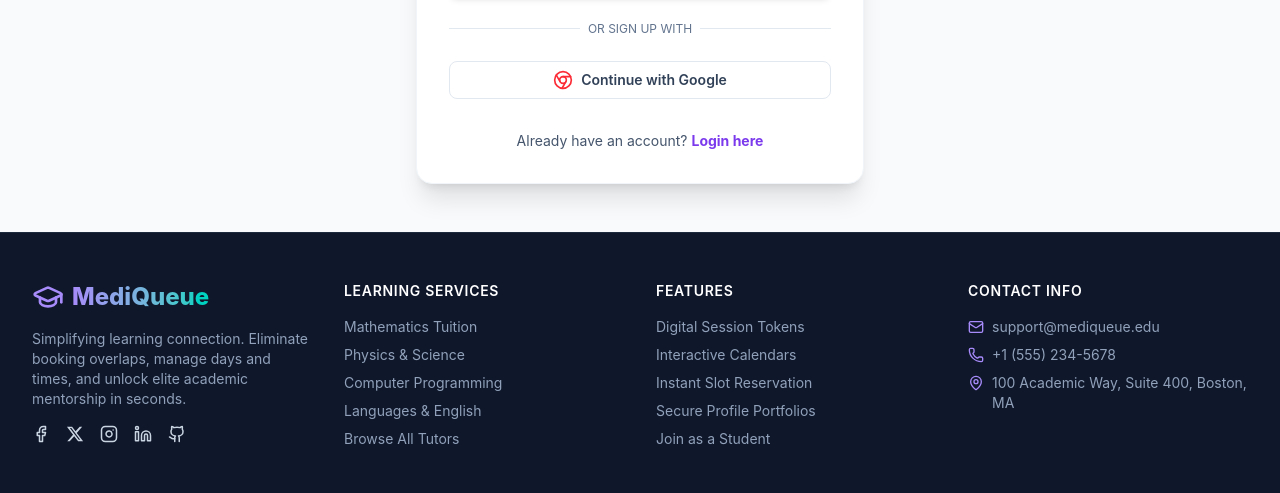
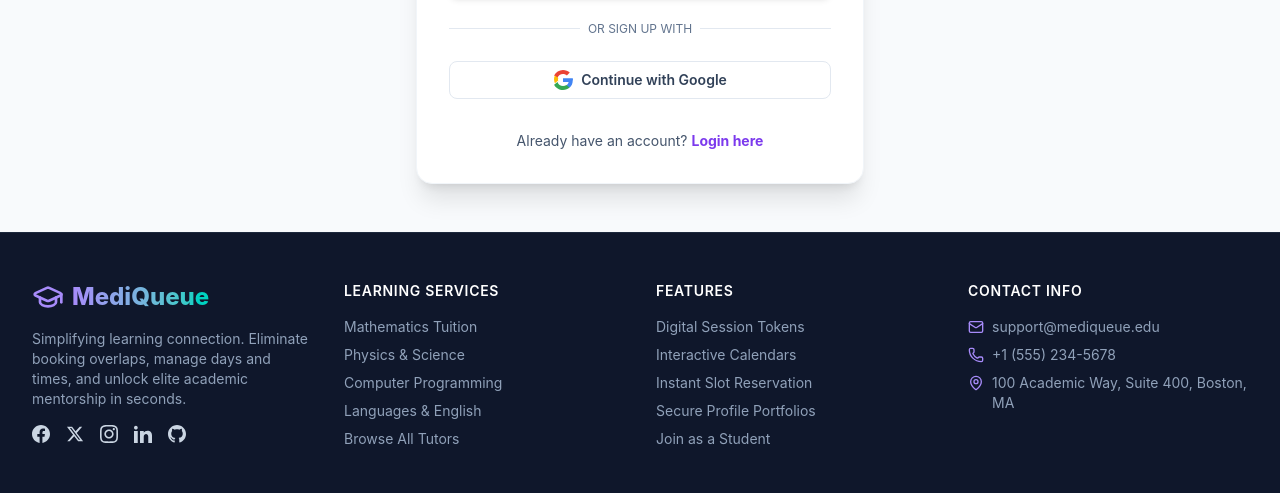
Before and after one commit to SHUVASHIS01/-MediQueue-Tutor-Booking-System_client, a React (Vite) app: page /register in a window 1280 px wide. Shown: the part 603-1096 px from the top of the page. Built offline with nearby package versions, Linux system fonts and the light colour scheme; no server answers.

Commit message:
feat: Finalized UI and fixed bugs

```diff
--- a/src/components/Footer.jsx
+++ b/src/components/Footer.jsx
@@ -4,11 +4,7 @@
   GraduationCap,
   Mail,
   Phone,
-  MapPin,
-  Facebook,
-  Instagram,
-  Linkedin,
-  Github
+  MapPin
 } from 'lucide-react';
 
 const Footer = () => {
@@ -30,7 +26,9 @@
             </p>
             <div className="flex space-x-4">
               <a href="#" className="hover:text-primary-400 transition-colors" aria-label="Facebook">
-                <Facebook size={18} />
+                <svg className="h-[18px] w-[18px] fill-current" viewBox="0 0 24 24">
+                  <path d="M24 12.073c0-6.627-5.373-12-12-12s-12 5.373-12 12c0 5.99 4.388 10.954 10.125 11.854v-8.385H7.078v-3.469h3.047V9.43c0-3.007 1.792-4.669 4.533-4.669 1.312 0 2.686.235 2.686.235v2.953H15.83c-1.491 0-1.956.925-1.956 1.874v2.25h3.328l-.532 3.469h-2.796v8.385C19.612 23.027 24 18.062 24 12.073z" />
+                </svg>
               </a>
               {/* Custom SVG for X logo */}
               <a href="#" className="hover:text-primary-400 transition-colors flex items-center" aria-label="X (formerly Twitter)">
@@ -39,13 +37,19 @@
                 </svg>
               </a>
               <a href="#" className="hover:text-primary-400 transition-colors" aria-label="Instagram">
-                <Instagram size={18} />
+                <svg className="h-[18px] w-[18px] fill-current" viewBox="0 0 24 24">
+                  <path d="M12 2.163c3.204 0 3.584.012 4.85.07 3.252.148 4.771 1.691 4.919 4.919.058 1.265.069 1.645.069 4.849 0 3.205-.012 3.584-.069 4.849-.149 3.225-1.664 4.771-4.919 4.919-1.266.058-1.644.07-4.85.07-3.204 0-3.584-.012-4.849-.07-3.26-.149-4.771-1.699-4.919-4.92-.058-1.265-.07-1.644-.07-4.849 0-3.204.013-3.583.07-4.849.149-3.227 1.664-4.771 4.919-4.919 1.266-.057 1.645-.069 4.849-.069zm0-2.163c-3.259 0-3.667.014-4.947.072-4.358.2-6.78 2.618-6.98 6.98-.059 1.281-.073 1.689-.073 4.948 0 3.259.014 3.668.072 4.948.2 4.358 2.618 6.78 6.98 6.98 1.281.058 1.689.072 4.948.072 3.259 0 3.668-.014 4.948-.072 4.354-.2 6.782-2.618 6.979-6.98.059-1.28.073-1.689.073-4.948 0-3.259-.014-3.667-.072-4.947-.196-4.354-2.617-6.78-6.979-6.98-1.281-.059-1.69-.073-4.949-.073zm0 5.838c-3.403 0-6.162 2.759-6.162 6.162s2.759 6.163 6.162 6.163 6.162-2.759 6.162-6.163c0-3.403-2.759-6.162-6.162-6.162zm0 10.162c-2.209 0-4-1.79-4-4 0-2.209 1.791-4 4-4s4 1.791 4 4c0 2.21-1.791 4-4 4zm6.406-11.845c-.796 0-1.441.645-1.441 1.44s.645 1.44 1.441 1.44c.795 0 1.439-.645 1.439-1.44s-.644-1.44-1.439-1.44z"/>
+                </svg>
               </a>
               <a href="#" className="hover:text-primary-400 transition-colors" aria-label="LinkedIn">
-                <Linkedin size={18} />
+                <svg className="h-[18px] w-[18px] fill-current" viewBox="0 0 24 24">
+                  <path d="M4.98 3.5c0 1.381-1.11 2.5-2.48 2.5s-2.48-1.119-2.48-2.5c0-1.38 1.11-2.5 2.48-2.5s2.48 1.12 2.48 2.5zm.02 4.5h-5v16h5v-16zm7.982 0h-4.968v16h4.969v-8.399c0-4.67 6.029-5.052 6.029 0v8.399h4.988v-10.131c0-7.88-8.922-7.593-11.018-3.714v-2.155z"/>
+                </svg>
               </a>
               <a href="#" className="hover:text-primary-400 transition-colors" aria-label="Github">
-                <Github size={18} />
+                <svg className="h-[18px] w-[18px] fill-current" viewBox="0 0 24 24">
+                  <path d="M12 0c-6.626 0-12 5.373-12 12 0 5.302 3.438 9.8 8.207 11.387.599.111.793-.261.793-.577v-2.234c-3.338.726-4.033-1.416-4.033-1.416-.546-1.387-1.333-1.756-1.333-1.756-1.089-.745.083-.729.083-.729 1.205.084 1.839 1.237 1.839 1.237 1.07 1.834 2.807 1.304 3.492.997.107-.775.418-1.305.762-1.604-2.665-.305-5.467-1.334-5.467-5.931 0-1.311.469-2.381 1.236-3.221-.124-.303-.535-1.524.117-3.176 0 0 1.008-.322 3.301 1.23.957-.266 1.983-.399 3.003-.404 1.02.005 2.047.138 3.006.404 2.291-1.552 3.297-1.23 3.297-1.23.653 1.653.242 2.874.118 3.176.77.84 1.235 1.911 1.235 3.221 0 4.609-2.807 5.624-5.479 5.921.43.372.823 1.102.823 2.222v3.293c0 .319.192.694.801.576 4.765-1.589 8.199-6.086 8.199-11.386 0-6.627-5.373-12-12-12z"/>
+                </svg>
               </a>
             </div>
           </div>
--- a/src/pages/Home.jsx
+++ b/src/pages/Home.jsx
@@ -219,7 +219,7 @@
                   <img
                     src={tutor.image}
                     alt={tutor.name}
-                    className="w-full h-full object-cover transition-transform duration-500 hover:scale-105"
+                    className="w-full h-full object-cover object-top transition-transform duration-500 hover:scale-105"
                     onError={(e) => {
                       e.target.src = 'https://images.unsplash.com/photo-1577896851231-70ef18881754?auto=format&fit=crop&q=80&w=400';
                     }}
--- a/src/pages/Login.jsx
+++ b/src/pages/Login.jsx
@@ -2,7 +2,7 @@
 import { Link, useNavigate, useLocation } from 'react-router-dom';
 import { useAuth } from '../context/AuthContext';
 import { useTheme } from '../context/ThemeContext';
-import { Mail, Lock, AlertCircle, Chrome } from 'lucide-react';
+import { Mail, Lock, AlertCircle } from 'lucide-react';
 import Swal from 'sweetalert2';
 
 const Login = () => {
@@ -198,7 +198,12 @@
           disabled={loading}
           className="w-full flex items-center justify-center space-x-2 py-2 px-4 border border-slate-200 dark:border-slate-700 hover:bg-slate-50 dark:hover:bg-slate-800 rounded-lg text-sm font-semibold text-slate-700 dark:text-slate-200 transition-colors focus:outline-none"
         >
-          <Chrome className="h-5 w-5 text-red-500" />
+          <svg className="h-5 w-5" viewBox="0 0 24 24">
+            <path fill="#EA4335" d="M12 4.787c1.782 0 3.385.603 4.646 1.8l3.491-3.491C18.04 1.18 15.228 0 12 0 7.375 0 3.371 2.617 1.341 6.451l4.053 3.146C6.353 6.711 8.949 4.787 12 4.787z"/>
+            <path fill="#4285F4" d="M23.985 12.278c0-.84-.075-1.646-.215-2.433H12v4.606h6.719c-.29 1.488-1.11 2.748-2.352 3.58v2.981h3.811c2.23-2.053 3.513-5.077 3.513-8.734z"/>
+            <path fill="#FBBC05" d="M6.353 14.403c-.244-.734-.383-1.523-.383-2.341s.139-1.607.383-2.341L2.301 6.575C1.611 7.95 1.22 9.531 1.22 11.202s.391 3.252 1.081 4.627l4.052-3.146z"/>
+            <path fill="#34A853" d="M12 24c3.228 0 5.94-1.07 7.922-2.894l-3.812-2.981c-1.074.721-2.449 1.147-4.11 1.147-3.051 0-5.647-1.924-6.606-4.81l-4.053 3.147C3.371 21.383 7.375 24 12 24z"/>
+          </svg>
           <span>Continue with Google</span>
         </button>
 
--- a/src/pages/MyTutors.jsx
+++ b/src/pages/MyTutors.jsx
@@ -277,7 +277,7 @@
                     <td className="px-6 py-4 whitespace-nowrap">
                       <div className="flex items-center space-x-3">
                         <img
-                          className="h-10 w-10 rounded-lg object-cover bg-slate-100"
+                          className="h-10 w-10 rounded-lg object-cover object-top bg-slate-100"
                           src={tutor.image}
                           alt={tutor.name}
                           onError={(e) => {
--- a/src/pages/Register.jsx
+++ b/src/pages/Register.jsx
@@ -2,7 +2,7 @@
 import { Link, useNavigate, useLocation } from 'react-router-dom';
 import { useAuth } from '../context/AuthContext';
 import { useTheme } from '../context/ThemeContext';
-import { Mail, Lock, User, Image, AlertCircle, Chrome } from 'lucide-react';
+import { Mail, Lock, User, Image, AlertCircle } from 'lucide-react';
 import Swal from 'sweetalert2';
 
 const Register = () => {
@@ -244,7 +244,12 @@
           disabled={loading}
           className="w-full flex items-center justify-center space-x-2 py-2 px-4 border border-slate-200 dark:border-slate-700 hover:bg-slate-50 dark:hover:bg-slate-800 rounded-lg text-sm font-semibold text-slate-700 dark:text-slate-200 transition-colors focus:outline-none"
         >
-          <Chrome className="h-5 w-5 text-red-500" />
+          <svg className="h-5 w-5" viewBox="0 0 24 24">
+            <path fill="#EA4335" d="M12 4.787c1.782 0 3.385.603 4.646 1.8l3.491-3.491C18.04 1.18 15.228 0 12 0 7.375 0 3.371 2.617 1.341 6.451l4.053 3.146C6.353 6.711 8.949 4.787 12 4.787z"/>
+            <path fill="#4285F4" d="M23.985 12.278c0-.84-.075-1.646-.215-2.433H12v4.606h6.719c-.29 1.488-1.11 2.748-2.352 3.58v2.981h3.811c2.23-2.053 3.513-5.077 3.513-8.734z"/>
+            <path fill="#FBBC05" d="M6.353 14.403c-.244-.734-.383-1.523-.383-2.341s.139-1.607.383-2.341L2.301 6.575C1.611 7.95 1.22 9.531 1.22 11.202s.391 3.252 1.081 4.627l4.052-3.146z"/>
+            <path fill="#34A853" d="M12 24c3.228 0 5.94-1.07 7.922-2.894l-3.812-2.981c-1.074.721-2.449 1.147-4.11 1.147-3.051 0-5.647-1.924-6.606-4.81l-4.053 3.147C3.371 21.383 7.375 24 12 24z"/>
+          </svg>
           <span>Continue with Google</span>
         </button>
 
--- a/src/pages/TutorDetails.jsx
+++ b/src/pages/TutorDetails.jsx
@@ -151,7 +151,7 @@
               <img
                 src={tutor.image}
                 alt={tutor.name}
-                className="w-full h-full object-cover"
+                className="w-full h-full object-cover object-top"
                 onError={(e) => {
                   e.target.src = 'https://images.unsplash.com/photo-1577896851231-70ef18881754?auto=format&fit=crop&q=80&w=400';
                 }}
--- a/src/pages/Tutors.jsx
+++ b/src/pages/Tutors.jsx
@@ -165,7 +165,7 @@
                 <img
                   src={tutor.image}
                   alt={tutor.name}
-                  className="w-full h-full object-cover transition-transform duration-500 hover:scale-105"
+                  className="w-full h-full object-cover object-top transition-transform duration-500 hover:scale-105"
                   onError={(e) => {
                     e.target.src = 'https://images.unsplash.com/photo-1577896851231-70ef18881754?auto=format&fit=crop&q=80&w=400';
                   }}
```
